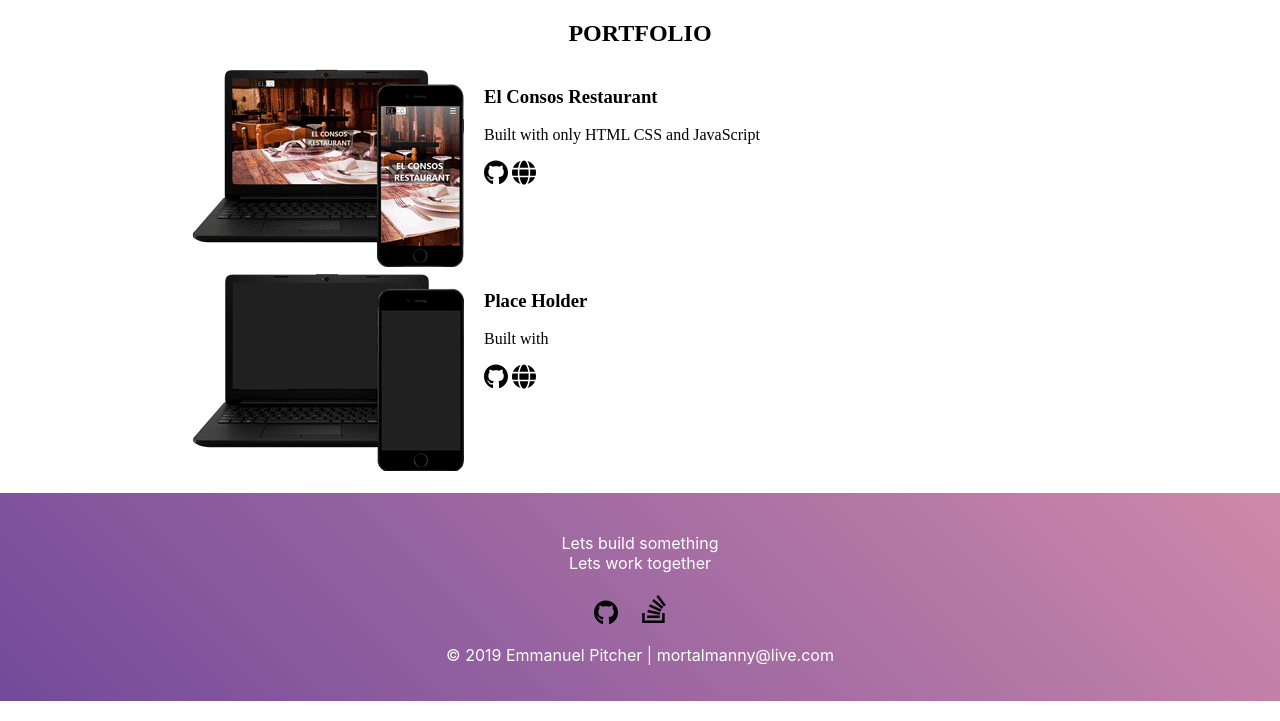
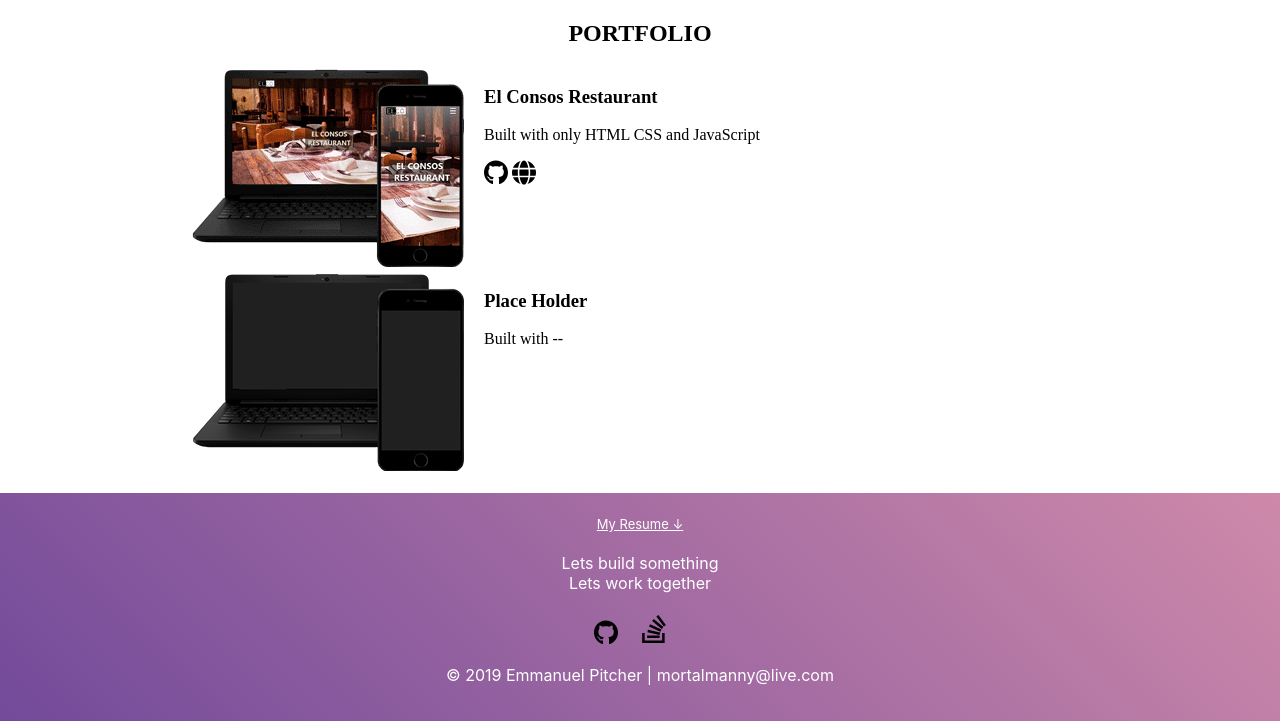
Before and after one commit to Vezeveer/my_portfolio_website, a plain HTML site: page main.html in a window 1280 px wide. Shown: the part 800-1521 px from the top of the page. Drawn offline with Linux system fonts and the light colour scheme.

Commit message:
created resume link

```diff
--- a/main.css
+++ b/main.css
@@ -154,6 +154,10 @@ footer img{
     background-image: linear-gradient(225deg, #ff7b003d 0%, #2a0a5983 100%);
 
 }
+.resume{
+    font-size: 13px;
+    color: white;
+}
 
 .menu-btn{
     display: none;
--- a/main.html
+++ b/main.html
@@ -67,9 +67,11 @@
                     </div>
                     <div class="site-info">
                         <h3>Place Holder</h3>
-                        <p>Built with </p>
+                        <p>Built with --</p>
+                        <!--
                         <a href="#"><img width="24px" src="imgs/github-brands.svg"></a>
                         <a href="#" ><img width="24px" src="imgs/globe-solid.svg"></a>
+                        -->
                     </div>
                 </div>
                 <br>
@@ -90,6 +92,7 @@
         <footer id="contact" class="footer">
             <div class="footer-inner">
                 <br>
+                    <a class="resume" href="Resume Final.pdf">My Resume &#8595;</a>
                 <div>
                     <br>
                     Lets build something<br>
```
Also changed, not shown: 1 other file.
